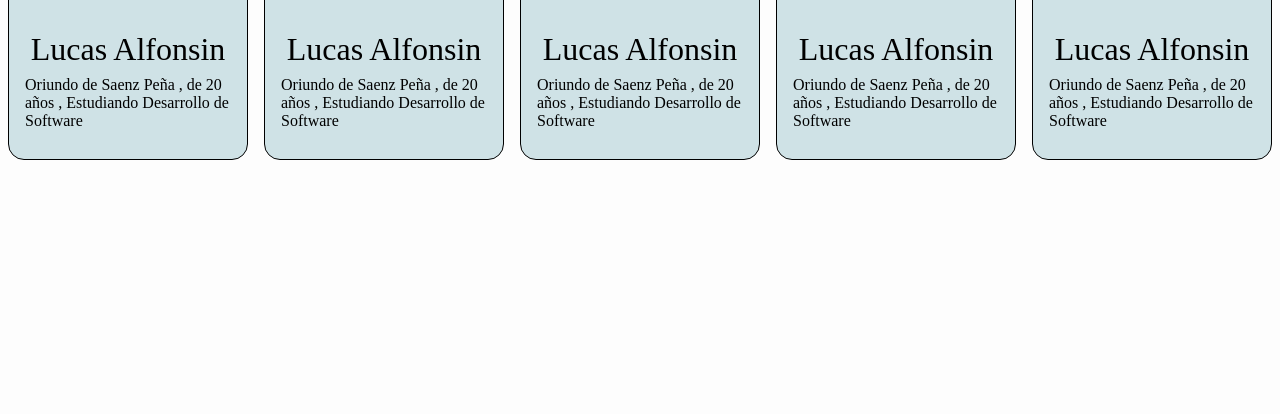
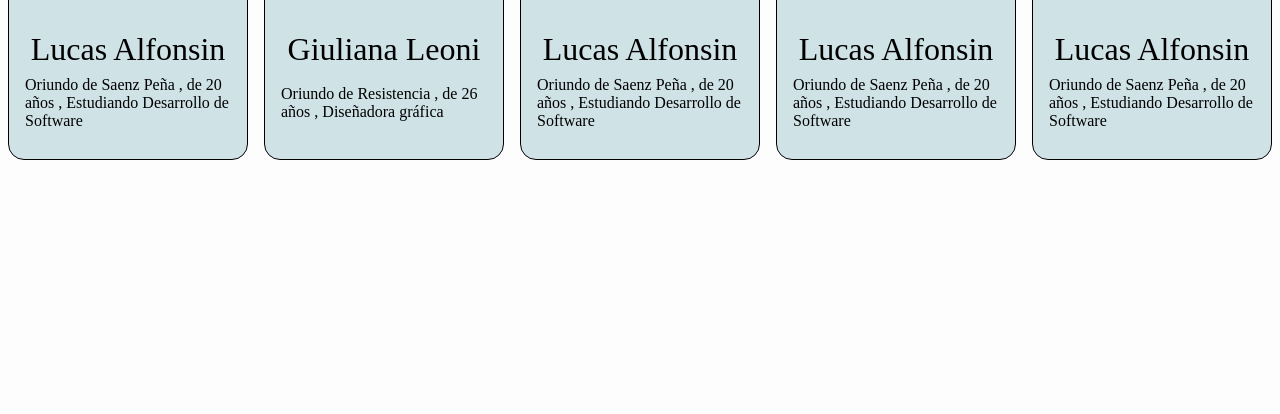
Before and after one commit to zLucas2021/informatorio-Grupo1-Desafios, a Django app: page / in a window 1280 px wide. Shown: the part 386-800 px from the top of the page. Run offline with Django 4.2, Linux system fonts and the light colour scheme.

Commit message:
Update index.html
nombre y descripcion

```diff
--- a/Desafio9Grupo1/Desafio/templates/index.html
+++ b/Desafio9Grupo1/Desafio/templates/index.html
@@ -30,10 +30,10 @@
         <div class="contparticipantes">
             <div class="headinfo">
                 <img src="" alt="Imagen">
-                <p class="nombre">Lucas Alfonsin</p>
+                <p class="nombre">Giuliana Leoni</p>
             </div>
             <div class="footinfo">
-                <span>Oriundo de Saenz Peña , de 20 años , Estudiando Desarrollo de Software</span>
+                <span>Oriundo de Resistencia , de 26 años , Diseñadora gráfica</span>
             </div>
         </div>
         <div class="contparticipantes">
```
